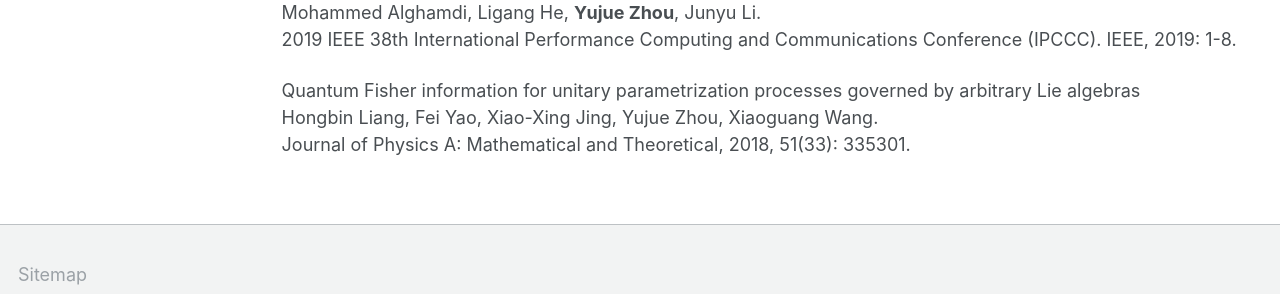
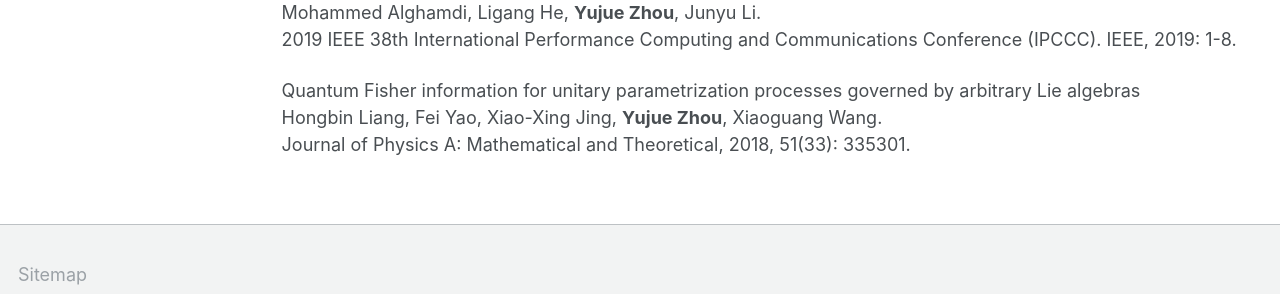
Before and after one commit to yujue-zhou/yujue-zhou.github.io, a Jekyll site: the page built from _pages/publications.md, in a window 1280 px wide and 1224 px high. Shown: the part 845-1139 px from the top of the window. Built offline with Jekyll 4.4.1, drawn with Linux system fonts in a browser that asks for light colours; some web fonts are replaced.

```diff
--- a/_pages/publications.md
+++ b/_pages/publications.md
@@ -36,5 +36,5 @@ Mohammed Alghamdi, Ligang He, **Yujue Zhou**, Junyu Li.
 2019 IEEE 38th International Performance Computing and Communications Conference (IPCCC). IEEE, 2019: 1-8.
 
 Quantum Fisher information for unitary parametrization processes governed by arbitrary Lie algebras
-Hongbin Liang, Fei Yao, Xiao-Xing Jing, Yujue Zhou, Xiaoguang Wang.
+Hongbin Liang, Fei Yao, Xiao-Xing Jing,  **Yujue Zhou**, Xiaoguang Wang.
 Journal of Physics A: Mathematical and Theoretical, 2018, 51(33): 335301.
```
